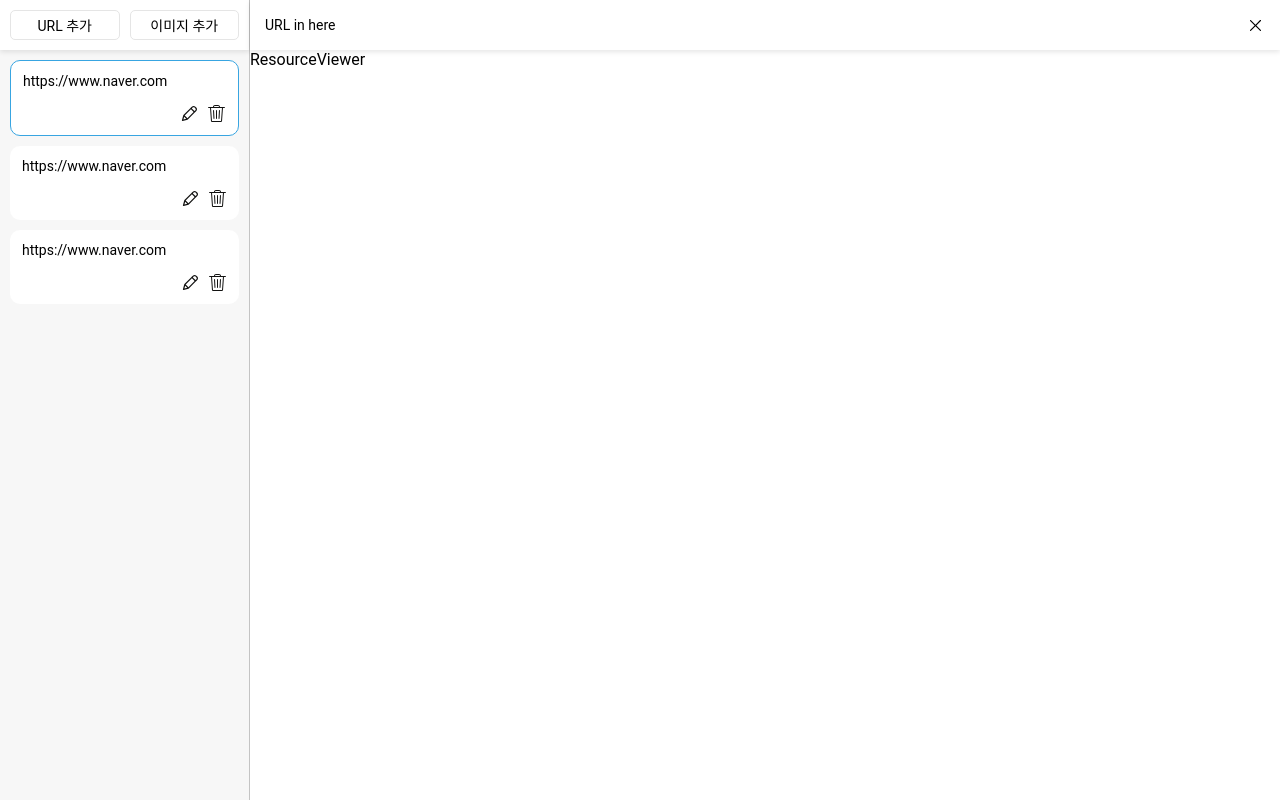
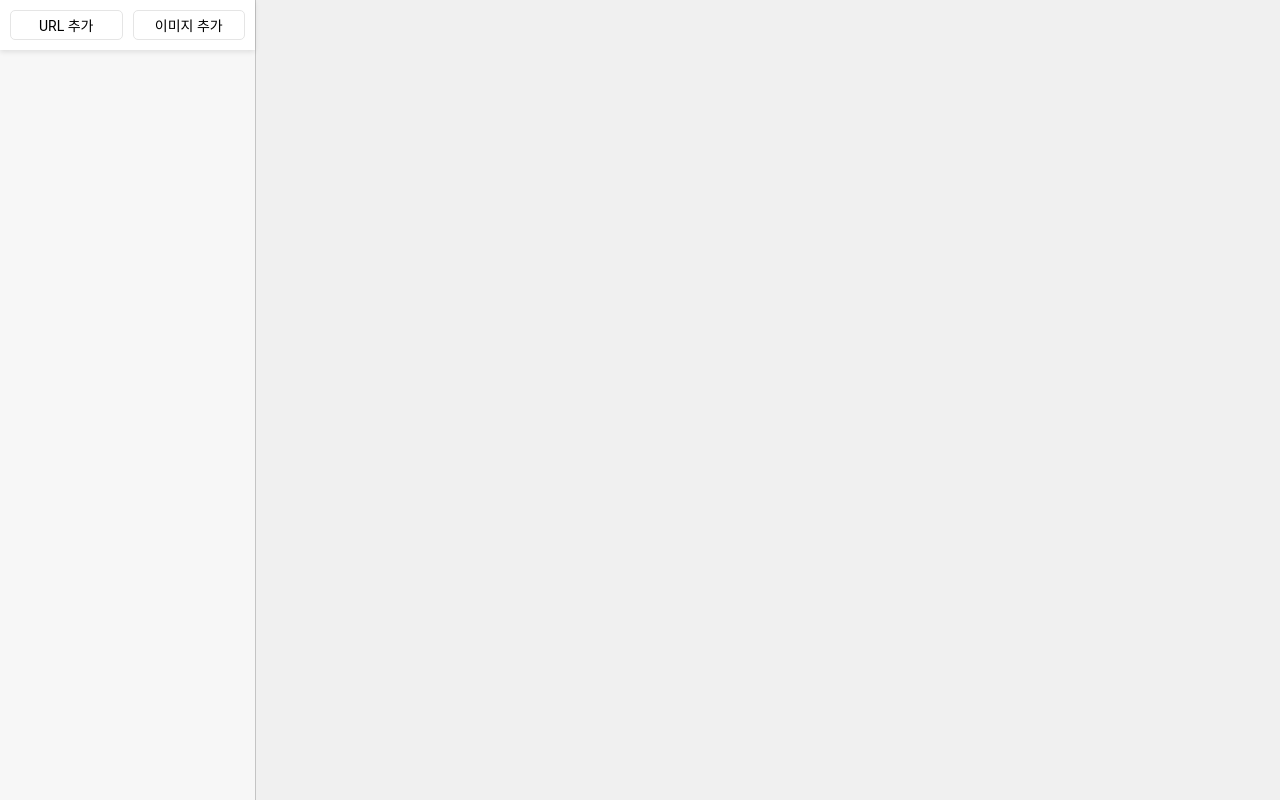
Before and after one commit to jiwonMe/typed-resource, a React (Vite) app: page / in a window 1280 px wide. Built offline with nearby package versions, Linux system fonts and the light colour scheme.

Commit message:
implement: url add/remove

```diff
--- a/package.json
+++ b/package.json
@@ -14,11 +14,13 @@
     "react-dom": "^18.2.0",
     "styled-components": "^6.1.1",
     "typed-design-system": "^0.0.228",
+    "uuid": "^9.0.1",
     "zustand": "^4.4.6"
   },
   "devDependencies": {
     "@types/react": "^18.2.15",
     "@types/react-dom": "^18.2.7",
+    "@types/uuid": "^9.0.7",
     "@typescript-eslint/eslint-plugin": "^6.0.0",
     "@typescript-eslint/parser": "^6.0.0",
     "@vitejs/plugin-react-swc": "^3.3.2",
--- a/src/components/ui/Input.tsx
+++ b/src/components/ui/Input.tsx
@@ -1,6 +1,9 @@
-import styled from 'styled-components';
+import styled, { css } from 'styled-components';
 
-interface InputProps extends React.InputHTMLAttributes<HTMLInputElement> {}
+interface InputProps extends React.InputHTMLAttributes<HTMLInputElement> {
+  validation?: boolean
+  ref?: React.Ref<unknown>
+}
 const Input = (props: InputProps) => {
   return (
     <InputLayout {...props} />
@@ -9,7 +12,7 @@ const Input = (props: InputProps) => {
 
 export default Input
 
-const InputLayout = styled.input`
+const InputLayout = styled.input<InputProps>`
   // clear default styles
   background: none;
   border: none;
@@ -31,6 +34,11 @@ const InputLayout = styled.input`
     outline: 1px solid var(--system-blue-50, #38A5E1);
   }
 
+  // when invalid
+  ${props => props.validation === false && css`
+    outline: 1px solid var(--system-red-50, #E15252);
+  `}
+
   font-size: 14px;
 
   box-sizing: border-box;
--- a/src/components/ui/ResourceCard.tsx
+++ b/src/components/ui/ResourceCard.tsx
@@ -5,19 +5,34 @@ import editIcon from '../../assets/icon/edit-small.svg';
 import trashIcon from '../../assets/icon/trash-small.svg';
 import { useState } from 'react';
 import Input from './Input';
+import Resource from '../../models/Resource';
 
-interface ResourceCardProps extends React.HTMLAttributes<HTMLDivElement> {
-  resourceType: 'url' | 'image';
-  resource: string;
+interface ResourceCardProps extends Omit<React.HTMLAttributes<HTMLDivElement>, 'resource'> {
+  resource: Resource;
 
   selected?: boolean;
+  actions?: {
+    edit?: (resourcePartial: Partial<Resource>) => void;
+    remove?: () => void;
+  }
 }
 
 const ResourceCard = (props: ResourceCardProps) => {
   const [titleInputToggle, setTitleInputToggle] = useState<boolean>(false);
 
+  const [title, setTitle] = useState<string>(props.resource.name);
+
   const toggleTitleInput = () => {
     setTitleInputToggle(!titleInputToggle);
+  }
+
+  const submitTitle = () => {
+    toggleTitleInput();
+    if (props.actions?.edit) {
+      props.actions.edit({
+        name: title,
+      });
+    }
   }
 
   return (
@@ -27,17 +42,30 @@ const ResourceCard = (props: ResourceCardProps) => {
 
       {
         titleInputToggle ? (
-          <ResourceTitleInput value={props.resource} />
+          <ResourceTitleInput
+            value={title}
+            onChange={(e) => {
+              setTitle(e.currentTarget.value);
+            }}
+            onKeyDown={(e) => {
+              if (e.key === 'Enter') {
+                submitTitle();
+              }
+            }}
+          />
         ):(
-          <Body>{props.resource || 'untitled'}</Body>
+          <Body>{props.resource.name || 'untitled'}</Body>
         )
       }
       <ActionButtonWrapper>
         <ActionButton
           icon={editIcon}
-          onClick={toggleTitleInput}
+          onClick={submitTitle}
         />
-        <ActionButton icon={trashIcon} />
+        <ActionButton
+          icon={trashIcon}
+          onClick={props.actions?.remove}
+        />
       </ActionButtonWrapper>
     </ResourceCardLayout>
   )
--- a/src/components/ui/ResourcePanel.tsx
+++ b/src/components/ui/ResourcePanel.tsx
@@ -3,14 +3,24 @@ import Button from './Button';
 import TopBar from './TopBar';
 import ResourceCard from './ResourceCard';
 import Input from './Input';
-import { useState } from 'react';
+import { createRef, useEffect, useRef, useState } from 'react';
+import Resource from '../../models/Resource';
+import { v4 as uuid } from 'uuid';
+import useResourceAppStore from '../../store/resourceAppStore';
 
-const ResourcePanel = () => {
+interface ResourcePanelProps extends React.HTMLAttributes<HTMLDivElement> {}
+
+const ResourcePanel = (props: ResourcePanelProps) => {
   const [urlInputToggle, setUrlInputToggle] = useState<boolean>(false);
+
+  const [urlValidation, setUrlValidation] = useState<boolean>(false);
+
+  const { resources, addResource, removeResource, updateResource, currentResourceIndex } = useResourceAppStore();
 
   const toggleUrlInput = () => {
     setUrlInputToggle(!urlInputToggle);
   }
+
 
   return (
     <ResourcePanelLayout>
@@ -22,24 +32,47 @@ const ResourcePanel = () => {
         {
           urlInputToggle &&
           <URLInputContainer>
-            <URLInput type="text" />
+            <URLInput
+              autoFocus
+              type="text"
+              placeholder="URL을 입력하세요"
+              validation={urlValidation}
+              onKeyDown={(e) => {
+                if (e.key === 'Enter') {
+                  addResource({
+                    id: uuid(),
+                    type: 'url',
+                    url: e.currentTarget.value,
+                    name: e.currentTarget.value,
+                  });
+                  setUrlInputToggle(false);
+                }
+              }}
+            />
           </URLInputContainer>
         }
       </ResourcePanelHeader>
       <ResourceCardContainer>
-        <ResourceCard
-          resourceType="url"
-          resource="https://www.naver.com"
-          selected
-        />
-        <ResourceCard
-          resourceType="image"
-          resource="https://www.naver.com"
-        />
-        <ResourceCard
-          resourceType="url"
-          resource="https://www.naver.com"
-        />
+        {
+          resources.map((resource, index) => (
+            <ResourceCard
+              key={resource.id}
+              resource={resource}
+              selected={index === currentResourceIndex}
+              actions={{
+                edit: (resourcePartial) => {
+                  updateResource({
+                    ...resource,
+                    ...resourcePartial,
+                  });
+                },
+                remove: () => {
+                  removeResource(resource);
+                },
+              }}
+            />
+          ))
+        }
       </ResourceCardContainer>
     </ResourcePanelLayout>
   )
@@ -86,6 +119,7 @@ const ResourceCardContainer = styled.div`
 
 const URLInputContainer = styled.div`
   position: absolute;
+  z-index: 1;
 
   width: calc(100% - 20px);
 
--- a/src/components/ui/ResourceViewer.tsx
+++ b/src/components/ui/ResourceViewer.tsx
@@ -3,13 +3,26 @@ import TopBar from './TopBar';
 import { Body } from '../../designsystem/Typography';
 import ActionButton from './ActionButton';
 import closeIcon from '../../assets/icon/close-small.svg';
+import Resource from '../../models/Resource';
 
-const ResourceViewer = () => {
+interface ResourceViewerProps extends Omit<React.HTMLAttributes<HTMLDivElement>, 'resource'> {
+  resource: Resource | null;
+  onClose: () => void;
+}
+
+const ResourceViewer = (props: ResourceViewerProps) => {
+  if (!props.resource) {
+    return null;
+  }
+
   return (
     <ResourceViewerLayout>
       <ResourceViewerHeader>
-        <Body>URL in here</Body>
-        <ActionButton icon={closeIcon} />
+        <Body>{props.resource.name}</Body>
+        <ActionButton
+          onClick={props.onClose}
+          icon={closeIcon}
+        />
       </ResourceViewerHeader>
       ResourceViewer
     </ResourceViewerLayout>
--- a/src/pages/ResourcePage.tsx
+++ b/src/pages/ResourcePage.tsx
@@ -1,13 +1,28 @@
 import styled from 'styled-components';
 import ResourcePanel from '../components/ui/ResourcePanel';
 import ResourceViewer from '../components/ui/ResourceViewer';
+import useResourceAppStore from '../store/resourceAppStore';
 
 const ResourcePage = () => {
+  const {
+    resources,
+    addResource,
+    removeResource,
+  } = useResourceAppStore();
+
+  const { currentResourceIndex, setCurrentResourceIndex } = useResourceAppStore();
 
   return (
     <ResourcePageLayout>
       <ResourcePanel />
-      <ResourceViewer />
+      <ResourceViewer
+        resource={
+          currentResourceIndex === -1
+            ? null
+            : resources[currentResourceIndex]
+        }
+        onClose={() => setCurrentResourceIndex(-1)}
+      />
     </ResourcePageLayout>
   )
 }
--- a/src/store/resourceAppStore.ts
+++ b/src/store/resourceAppStore.ts
@@ -6,13 +6,18 @@ import type Resource from '../models/Resource';
 
 interface ResourceAppState {
   resources: Resource[];
+  currentResourceIndex: number;
+  setCurrentResourceIndex: (index: number) => void;
   addResource: (resource: Resource) => void;
   removeResource: (resource: Resource) => void;
+  updateResource: (resource: Resource) => void;
 }
 
 const useResourceAppStore = create<ResourceAppState>()(
   devtools((set) => ({
     resources: [],
+    currentResourceIndex: -1, // -1 means no resource is selected
+    setCurrentResourceIndex: (index) => set({ currentResourceIndex: index }),
     addResource: (resource) =>
       set((state) => ({
         resources: [...state.resources, resource],
@@ -21,6 +26,13 @@ const useResourceAppStore = create<ResourceAppState>()(
       set((state) => ({
         resources: state.resources.filter((r) => r.id !== resource.id),
       })),
+
+    updateResource: (resource) =>
+      set((state) => ({
+        resources: state.resources.map((r) =>
+          r.id === resource.id ? resource : r
+        ),
+      })),
   }))
 );
 
```
Also changed, not shown: src/models/Resource.d.ts (+0 -7 lines), 1 other file (tests, documents, lock files or other folders).
